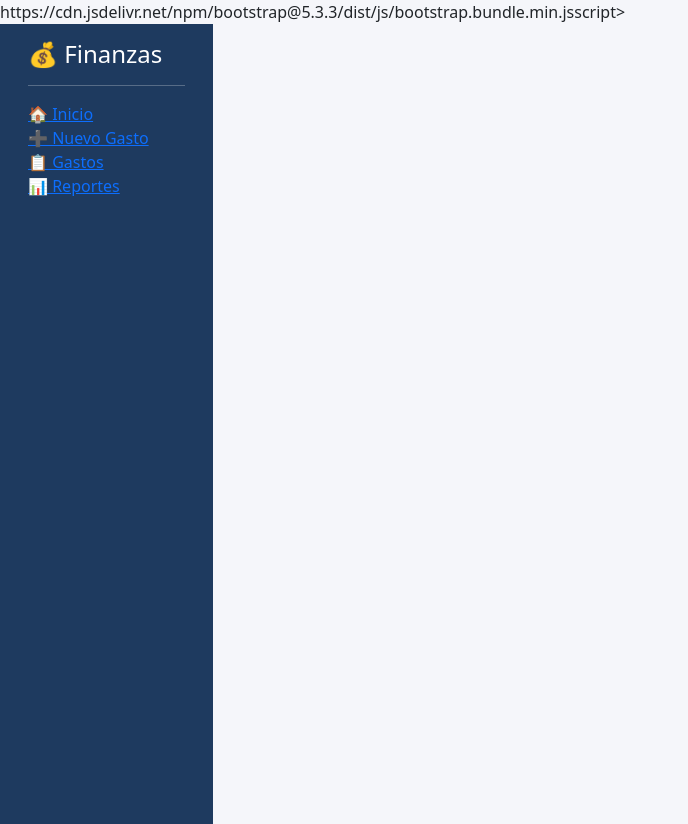
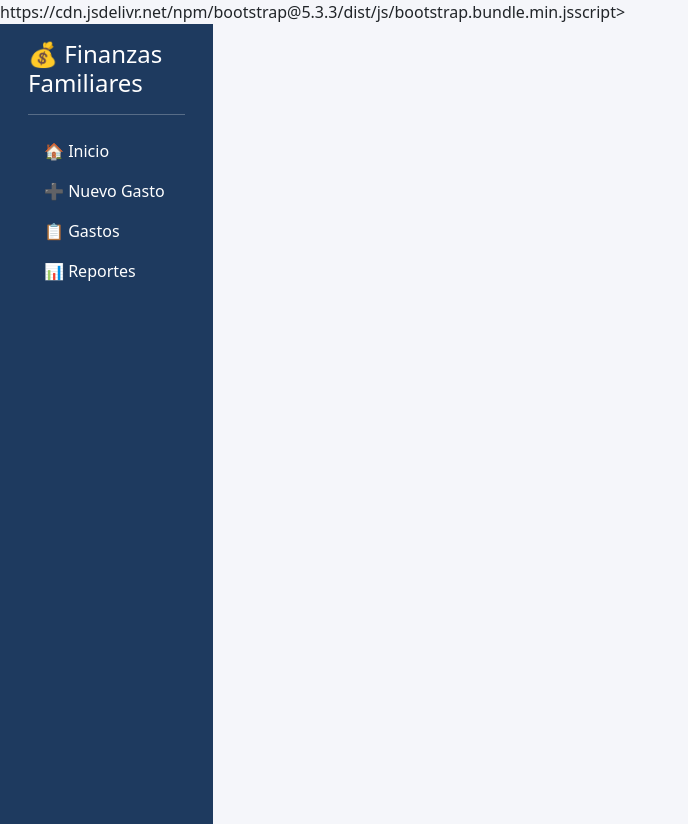
Before and after one commit to kleiwerfn2/finanzas-familiaNP, a Flask app: page / in a window 1280 px wide. Shown: the whole page, without its empty margins (0-688 px from the left). Run offline with Flask 3, Linux system fonts and the light colour scheme.

Commit message:
ajuste de menu

```diff
--- a/templates/base.html
+++ b/templates/base.html
@@ -53,7 +53,7 @@
             <div class="pt-3 px-3">
 
                 <h4 class="text-white">
-                    💰 Finanzas
+                    💰 Finanzas Familiares
                 </h4>
 
                 <hr class="text-white">
@@ -61,25 +61,25 @@
                 <ul class="nav flex-column">
 
                     <li class="nav-item">
-                        <a class="nav_link" href="/">
+                        <a class="nav-link" href="/">
                             🏠 Inicio
                         </a>
                     </li>
 
                     <li class="nav-item">
-                        <a class="nav_link" href="/nuevo">
+                        <a class="nav-link" href="/nuevo">
                             ➕ Nuevo Gasto
                         </a>
                     </li>
 
                     <li class="nav-item">
-                        <a class="nav_link" href="/gastos">
+                        <a class="nav-link" href="/gastos">
                             📋 Gastos
                         </a>
                     </li>
 
                     <li class="nav-item">
-                        <a class="nav_link" href="/reportes">
+                        <a class="nav-link" href="/reportes">
                             📊 Reportes
                         </a>
                     </li>
```
